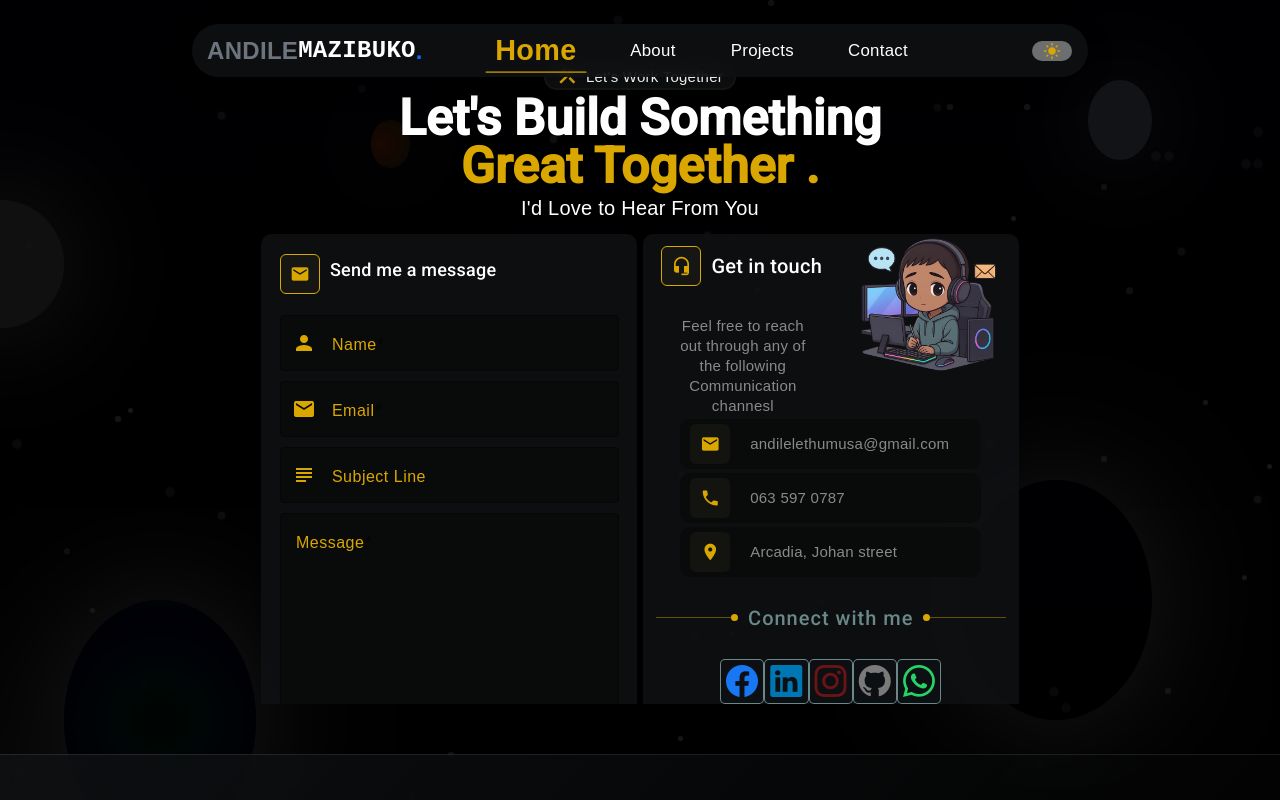
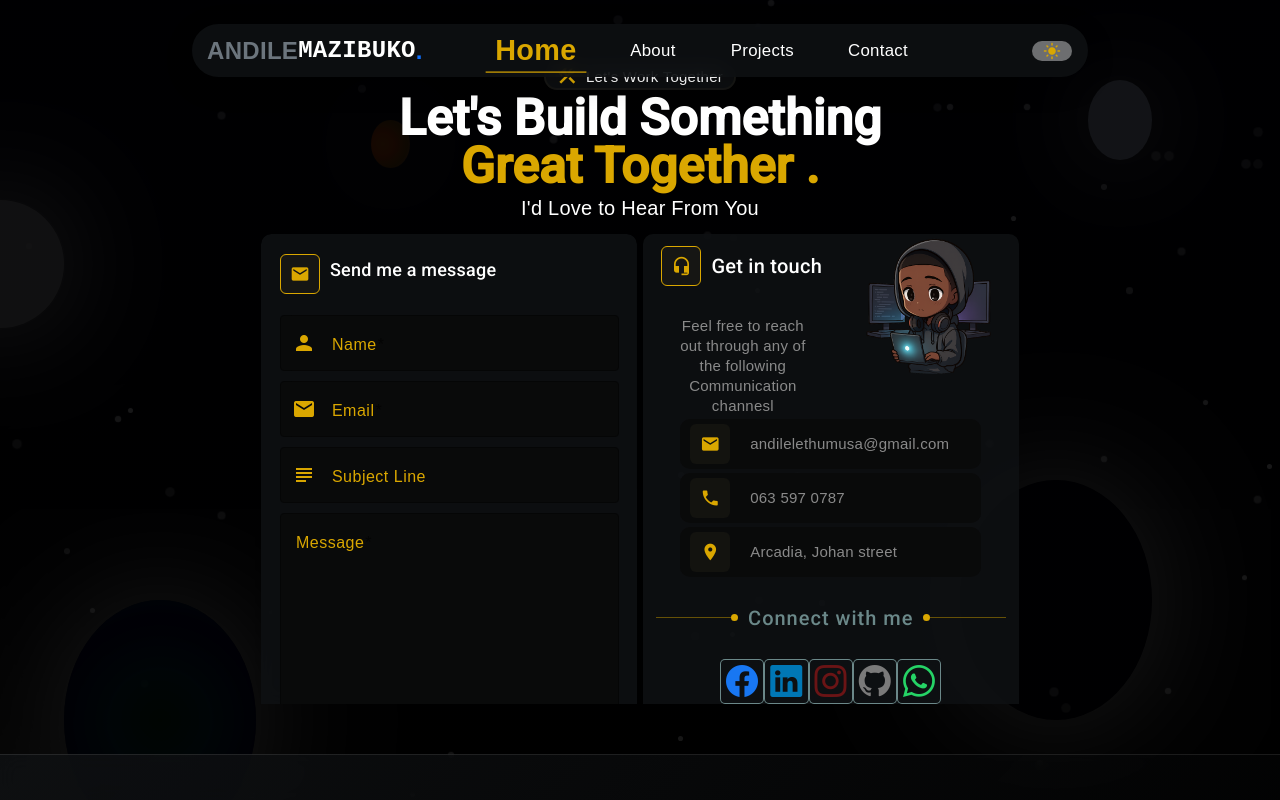
Before and after one commit to Andile-mazibuko/new-portfolio, an Angular app in the folder portfolio/: page /contact in a window 1280 px wide. Built offline with nearby package versions, Linux system fonts and the light colour scheme.

Commit message:
Updated the contact image

```diff
--- a/portfolio/src/app/components/contact/contact.component.html
+++ b/portfolio/src/app/components/contact/contact.component.html
@@ -27,7 +27,7 @@
             </p>
           </div>
           <div class="contact-img">
-            <img src="assets/images/contact.png" alt="" loading="lazy" />
+            <img src="assets/images/new_cont.png" alt="" loading="lazy" />
           </div>
         </div>
 
```
Also changed, not shown: portfolio/src/assets/images/new_cont.png (added).
